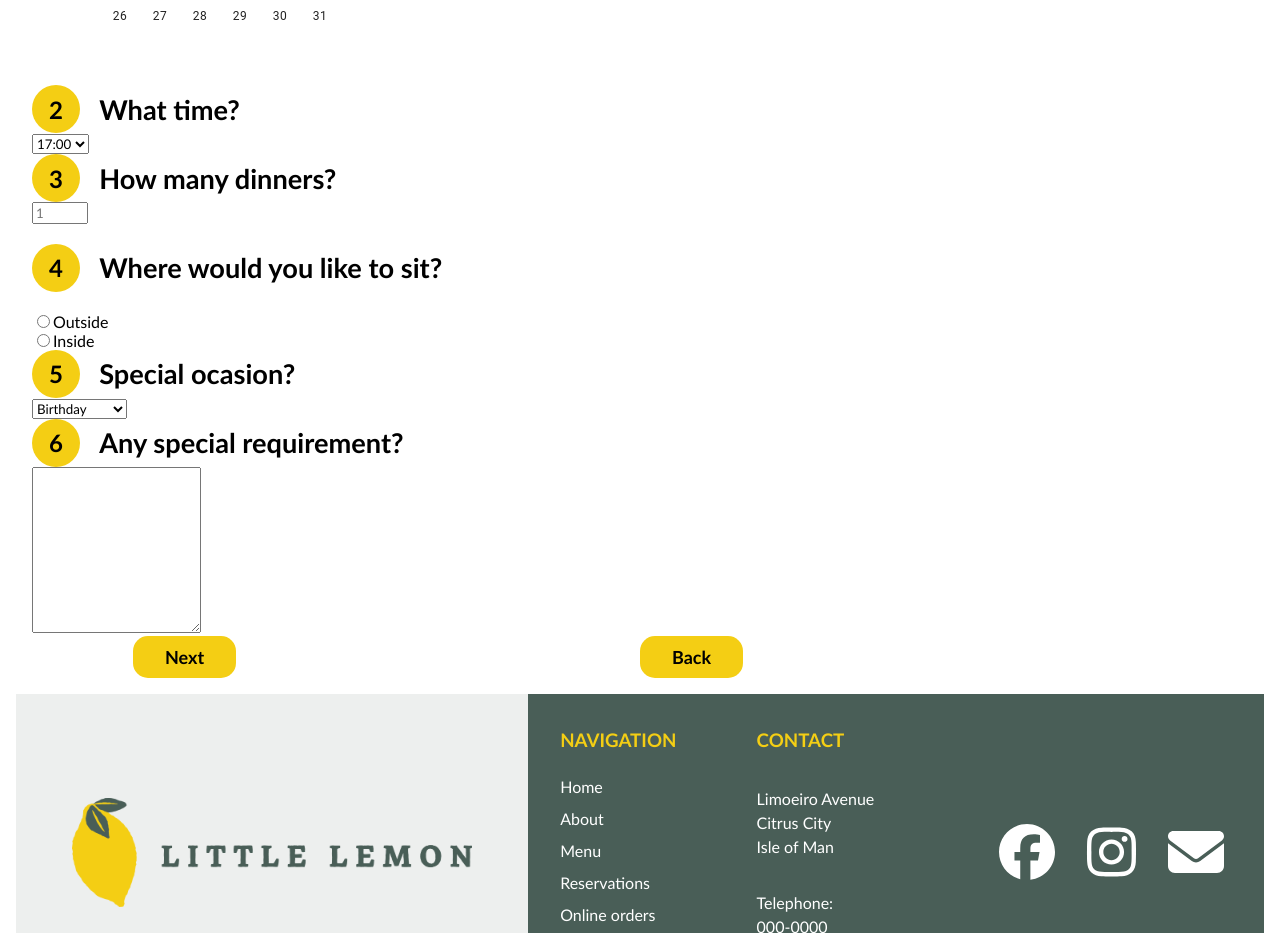
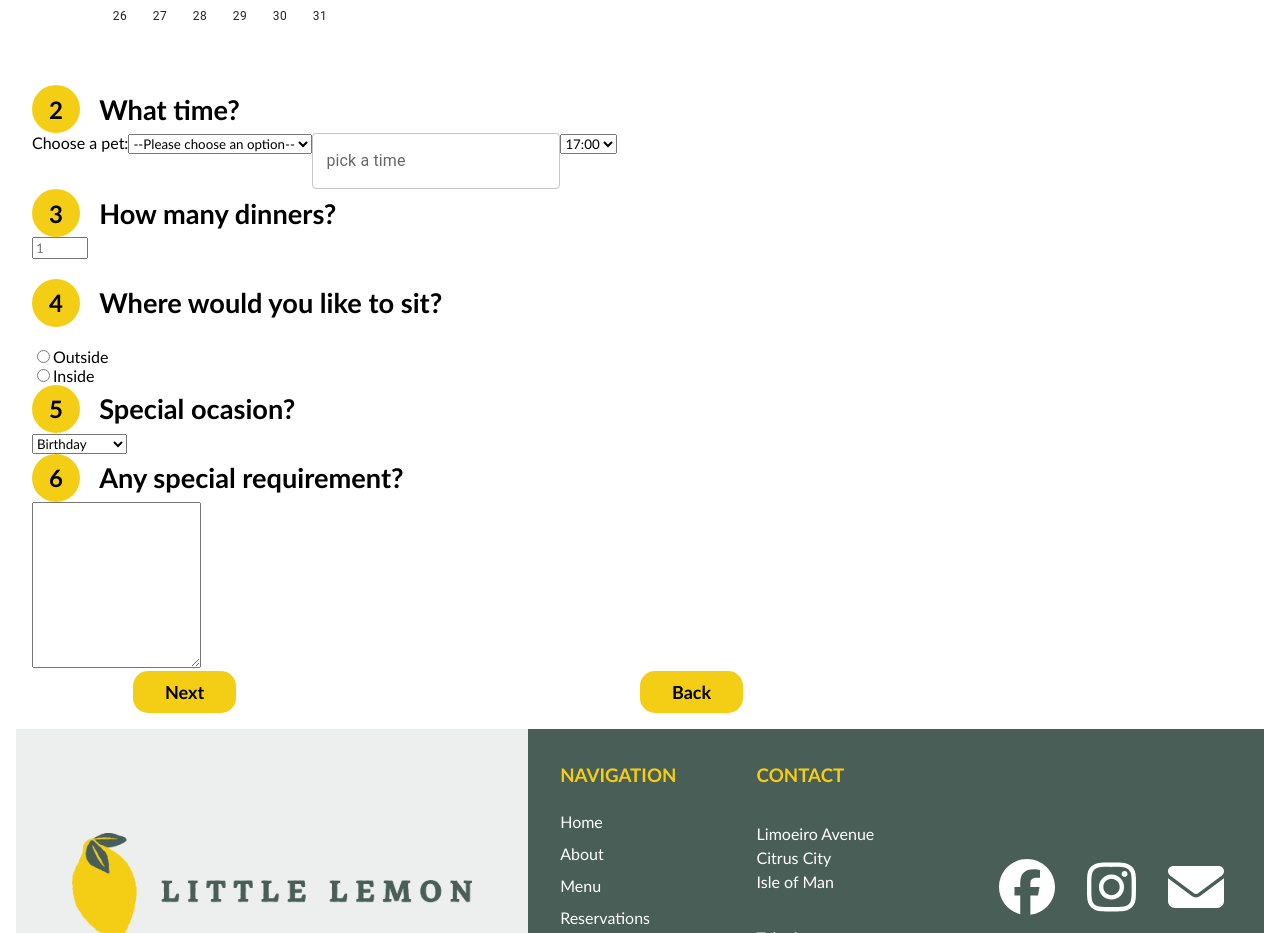
Before and after one commit to claceotto/little-lemon, a React (Create React App) app: page /reservation in a window 1280 px wide. Shown: the part 780-1713 px from the top of the page. Built offline with nearby package versions, Linux system fonts and the light colour scheme.

Commit message:
WIP: messing with date and time selectors.

```diff
--- a/src/Components/Pages/Reservation/BookingForm/BookingForm.js
+++ b/src/Components/Pages/Reservation/BookingForm/BookingForm.js
@@ -1,6 +1,7 @@
 import "./BookingForm.css";
 import Button from "../../../../Components/Button";
 import Calendar from "./Calendar";
+import Time from "./Time";
 
 export default function BookingForm() {
   return (
@@ -21,6 +22,18 @@ export default function BookingForm() {
             What time?
           </label>
         </div>
+        <label for="time">Choose a pet:</label>
+
+        <select name="pets" id="pet-select">
+          <option value="">--Please choose an option--</option>
+          <option value="dog">Dog</option>
+          <option value="cat">Cat</option>
+          <option value="hamster">Hamster</option>
+          <option value="parrot">Parrot</option>
+          <option value="spider">Spider</option>
+          <option value="goldfish">Goldfish</option>
+        </select>
+        <Time />
         <select name="res-time" id="res-time" required>
           <option>17:00</option>
           <option>18:00</option>
--- a/src/Components/Pages/Reservation/BookingForm/Calendar.css
+++ b/src/Components/Pages/Reservation/BookingForm/Calendar.css
@@ -10,6 +10,10 @@
     background-color: #495E57;
 }
 
+.MuiPickersDay-root.Mui-selected:focus {
+    background-color: #495E57;
+}
+
 .MuiButtonBase-root-MuiPickersDay-root.Mui-selected {
     background-color: #495E57;
 }
--- /dev/null
+++ b/src/Components/Pages/Reservation/BookingForm/Time.js
@@ -0,0 +1,36 @@
+import { StyledEngineProvider } from "@mui/material/styles";
+import { AdapterDayjs } from "@mui/x-date-pickers/AdapterDayjs";
+import { LocalizationProvider } from "@mui/x-date-pickers/LocalizationProvider";
+import { TimePicker } from "@mui/x-date-pickers/TimePicker";
+import { StaticDateTimePicker } from "@mui/x-date-pickers/StaticDateTimePicker";
+import dayjs from "dayjs";
+
+export default function Time() {
+  const minTime = dayjs().hour(17);
+  const maxTime = dayjs().hour(21);
+  // const openingHour = dayjs().startOf("hour");
+
+  return (
+    <StyledEngineProvider>
+      <LocalizationProvider dateAdapter={AdapterDayjs}>
+        <TimePicker
+          label="pick a time"
+          ampm={false}
+          timeSteps={{
+            hours: 1,
+            minutes: 60,
+          }}
+          minTime={minTime}
+          maxTime={maxTime}
+        />
+        {/* <StaticDateTimePicker
+          ampm={false}
+          disablePast={true}
+          minDate={today}
+          maxDate={maxDay}
+          // minTime={}
+        /> */}
+      </LocalizationProvider>
+    </StyledEngineProvider>
+  );
+}
```
